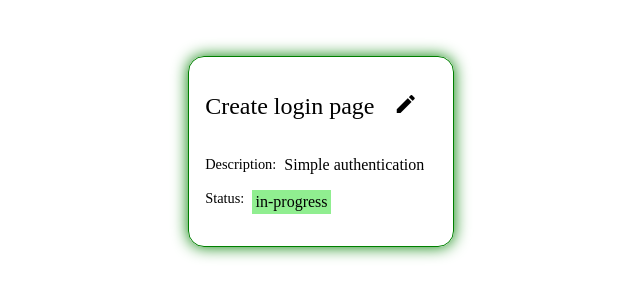
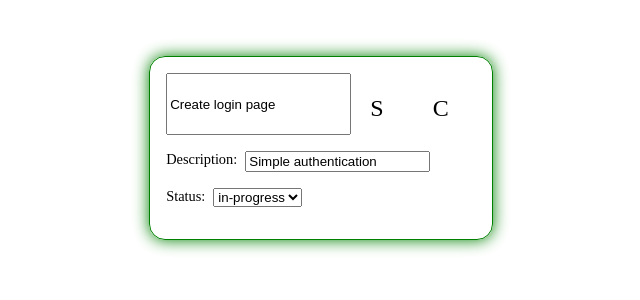
Before and after one commit to rd-svetlana-draganova/TaskEasy-Final-Angular-Project, an Angular app: page /task/1 in a window 1280 px wide. Both pictures are taken after a click on the element "edit". Shown: the top 300 px of the page, without its empty margins (319-959 px from the left). Built offline with nearby package versions, Linux system fonts and the light colour scheme; a web font is replaced by a local one.

Commit message:
feat: add the edit, save and cancel functionality

```diff
--- a/src/app/task/task.component.html
+++ b/src/app/task/task.component.html
@@ -1,9 +1,10 @@
 <div class="task-details-wrapper">
   <div class="task-details">
     @if (task !== undefined) {
+      @if (editing === false) {
         <div class="task-header">
           <h2>{{ task.title }}</h2>
-        <mat-icon aria-label="Edit icon">edit</mat-icon>
+          <mat-icon (click)="editTask()" aria-label="Edit icon">edit</mat-icon>
         </div>
         <p>
           <span class="info-type">Description:</span>
@@ -14,6 +15,25 @@
           <span class="info-status">{{ task.status }}</span>
         </p>
       } @else {
+        <div class="task-header">
+          <input [(ngModel)]="editTitle" />
+          <mat-icon (click)="saveTask()" aria-label="Save icon">Save</mat-icon>
+          <mat-icon (click)="cancelEdit()" aria-label="Cancel icon">Cancel</mat-icon>
+        </div>
+        <p>
+          <span class="info-type">Description:</span>
+          <input [(ngModel)]="editDescription" />
+        </p>
+        <p>
+          <span class="info-type">Status:</span>
+          <select [(ngModel)]="editStatus">
+            <option value="to-do">to-do</option>
+            <option value="in-progress">in-progress</option>
+            <option value="done">done</option>
+          </select>
+        </p>
+      }
+    } @else {
       <app-not-found></app-not-found>
     }
   </div>
--- a/src/app/task/task.component.ts
+++ b/src/app/task/task.component.ts
@@ -5,17 +5,22 @@ import { Task } from '../models/task.model';
 import { CommonModule } from '@angular/common';
 import { NotFoundComponent } from '../not-found/not-found.component';
 import { MatIconModule } from '@angular/material/icon';
+import { FormsModule } from '@angular/forms';
 
 @Component({
   selector: 'app-task',
   standalone: true,
-  imports: [CommonModule, NotFoundComponent, MatIconModule],
+  imports: [CommonModule, NotFoundComponent, MatIconModule, FormsModule],
   templateUrl: './task.component.html',
   styleUrls: ['./task.component.css']
 })
 export class TaskComponent implements OnInit {
   task: Task | undefined;
   taskId: string | null = null;
+  editing = false;
+  editTitle = '';
+  editDescription = '';
+  editStatus: 'to-do' | 'in-progress' | 'done' = 'to-do';
 
   constructor(
     private route: ActivatedRoute,
@@ -27,11 +32,33 @@ export class TaskComponent implements OnInit {
     this.route.params.subscribe(params => {
       this.taskId = params['id'];
       if (this.taskId) {
-          this.taskService.getTaskById(String(this.taskId)).subscribe(task => {
+        this.taskService.getTaskById(String(this.taskId)).subscribe(task => {
           this.task = task;
           this.cd.detectChanges();
         });
       }
     });
   }
+
+  editTask() {
+    if (this.task) {
+      this.editing = true;
+      this.editTitle = this.task.title;
+      this.editDescription = this.task.description;
+      this.editStatus = this.task.status;
+    }
+  }
+
+  saveTask() {
+    if (this.task) {
+      this.task.title = this.editTitle;
+      this.task.description = this.editDescription;
+      this.task.status = this.editStatus;
+      this.editing = false;
+    }
+  }
+
+  cancelEdit() {
+    this.editing = false;
+  }
 }
```
Lines whose indentation alone changed are shown as unchanged.
